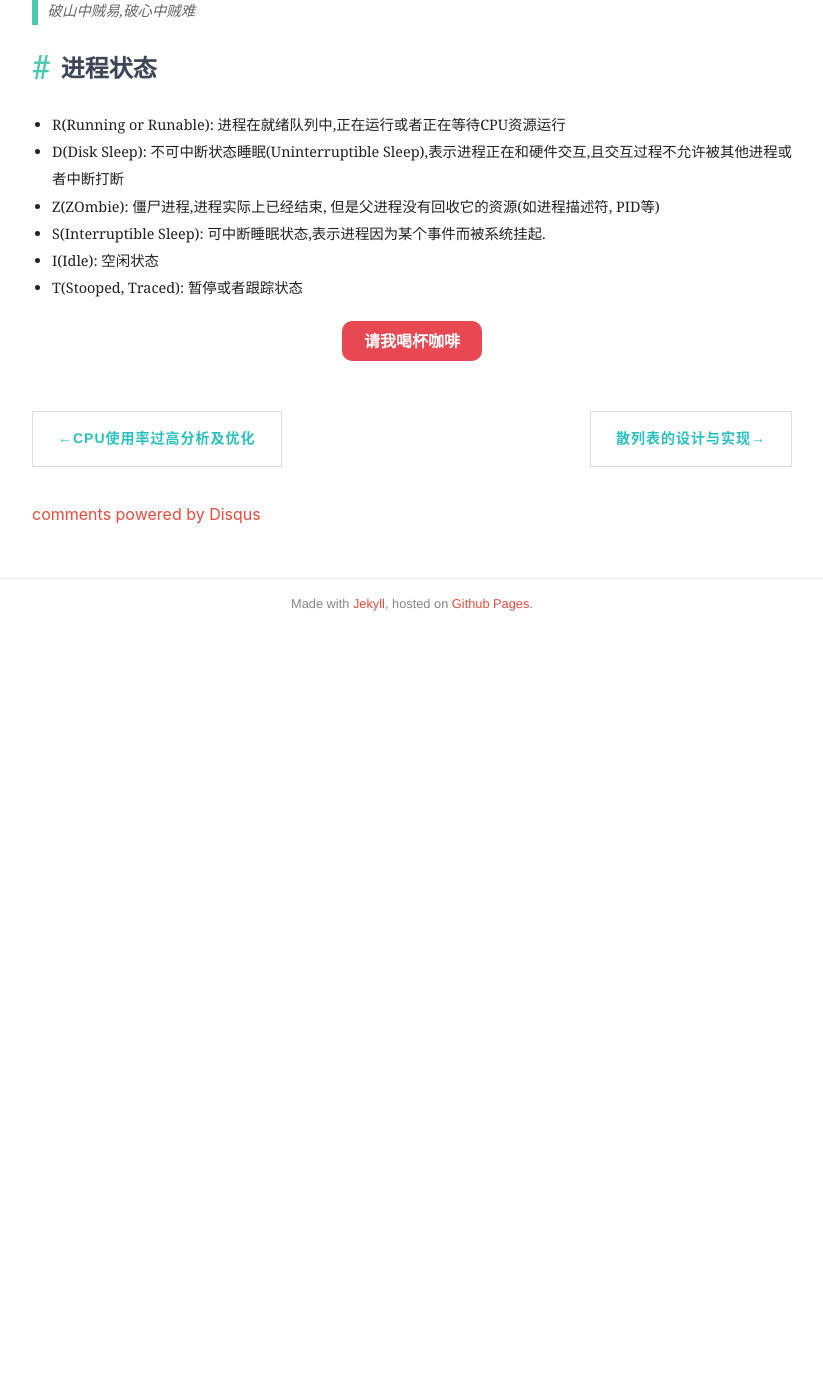
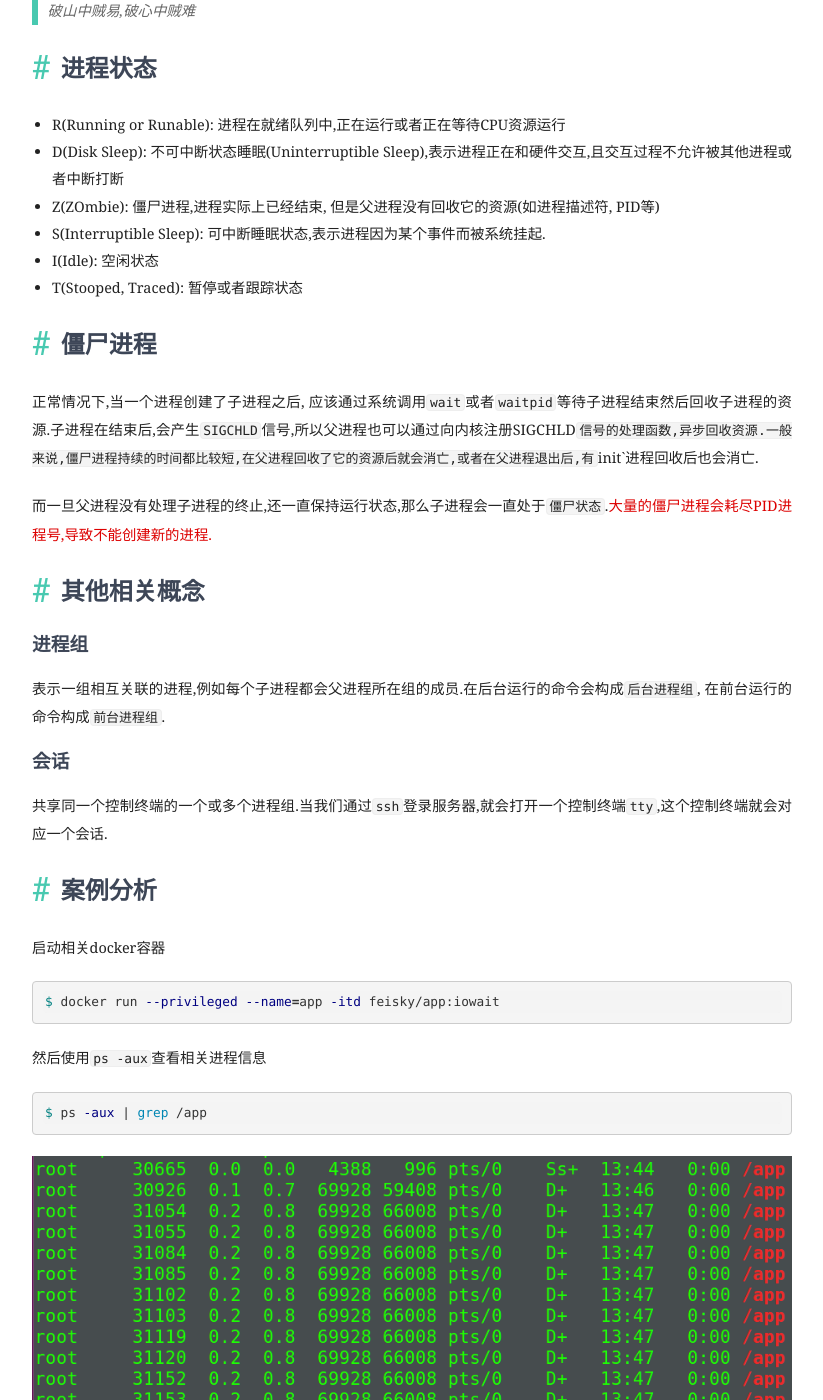
Before and after one commit to linyimin-bupt/linyimin.github.io, a Jekyll site: the page built from _posts/linux-analysis/2019-03-27-uninrruptible-process-and-zombie.md, in a window 1280 px wide and 1400 px high, scrolled down 277 px. Shown: the whole window, without its empty margins (228-1051 px from the left). Built offline with Jekyll 4.4.1, drawn with Linux system fonts in a browser that asks for light colours; nearby versions of some CDN libraries; comment, search, counter and statistics services are not loaded; before the commit the page ends 907 px from its top, so only the background shows below that; some of the changed text lies outside the part shown.

Commit message:
add uninterruptible and zombie process

````diff
--- a/_posts/linux-analysis/2019-03-27-uninrruptible-process-and-zombie.md
+++ b/_posts/linux-analysis/2019-03-27-uninrruptible-process-and-zombie.md
@@ -5,6 +5,8 @@
 ---
 
 > 破山中贼易,破心中贼难
+
+
 
 
 ## 进程状态
@@ -15,3 +17,119 @@
 - S(Interruptible Sleep): 可中断睡眠状态,表示进程因为某个事件而被系统挂起.
 - I(Idle): 空闲状态
 - T(Stooped, Traced): 暂停或者跟踪状态
+
+
+## 僵尸进程
+
+正常情况下,当一个进程创建了子进程之后, 应该通过系统调用`wait`或者`waitpid`等待子进程结束然后回收子进程的资源.子进程在结束后,会产生`SIGCHLD`信号,所以父进程也可以通过向内核注册SIGCHLD`信号的处理函数,异步回收资源.一般来说,僵尸进程持续的时间都比较短,在父进程回收了它的资源后就会消亡,或者在父进程退出后,有`init`进程回收后也会消亡.
+
+而一旦父进程没有处理子进程的终止,还一直保持运行状态,那么子进程会一直处于`僵尸状态`.<font color="#dd0000">大量的僵尸进程会耗尽PID进程号,导致不能创建新的进程.</font>
+
+## 其他相关概念
+
+### 进程组
+
+表示一组相互关联的进程,例如每个子进程都会父进程所在组的成员.在后台运行的命令会构成`后台进程组`, 在前台运行的命令构成`前台进程组`.
+
+### 会话
+
+共享同一个控制终端的一个或多个进程组.当我们通过`ssh`登录服务器,就会打开一个控制终端`tty`,这个控制终端就会对应一个会话.
+
+## 案例分析
+
+启动相关docker容器
+
+```shell
+$ docker run --privileged --name=app -itd feisky/app:iowait
+```
+
+然后使用`ps -aux`查看相关进程信息
+
+```shell
+$ ps -aux | grep /app
+```
+
+![](../../images/posts/linux-analysis/2019-03-27-uninrruptible-process-and-zombie/ps-info.png)
+
+根据`ps`命令的结果,我们可以知道多个`app`进程已经成功启动
+
+- `+`: 前台进程组
+- `s`: 会话的领导进程
+
+接着使用`top`查看系统的使用资源:
+
+```shell
+top
+```
+
+![](../../images/posts/linux-analysis/2019-03-27-uninrruptible-process-and-zombie/top-info.png)
+
+根据`top`命令的结果,我们可以发现存在三个问题:
+
+1. 平均负载性对较高(4个逻辑CPU)
+2. `iowait`太高(这也是引起平均负载升高的一大原因)
+3. 僵尸进城在不断增多,说明父进程没有正确清理子进程的相关资源
+
+### iowait分析
+
+很明显,iowait升高,首要应该去查询系统的IO情况.
+
+我们使用`dstat`查看系统的IO情况
+
+```shell
+$ sudo dstat 1 5 # 间隔1秒输出5组数据
+```
+
+![](../../images/posts/linux-analysis/2019-03-27-uninrruptible-process-and-zombie/dstat-info.png)
+
+可以发现磁盘的读请求很大,说明`iowait`的升高与读请求相关,也就是磁盘读导致的.
+
+接着可以使用`pidstat`命令查看所有进程的IO情况
+
+```shell
+$ pidstat -d 1 20 # 间隔1秒输出20组数据
+```
+
+![](../../images/posts/linux-analysis/2019-03-27-uninrruptible-process-and-zombie/pidstat-d-info.png)
+
+可以发现大量的`app`进程在进行磁盘读操作,每秒读速率为4MB.这里还可以验证一点:<font color="#dd0000">由于进行磁盘IO的进程会处于`不可中断状态(D)`, 内核对硬件的一种保护机制, 避免出现数据的不一致.</font>
+
+根据上述`pidstat`命令得到的结果,使用`app`进程对应的`PID`, 在`ps`命令中查找, 会发现其对应的状态是`D`, 也就是处于`不可中断状态`.
+
+![](../../images/posts/linux-analysis/2019-03-27-uninrruptible-process-and-zombie/ps-info.png)
+
+现在基本上可以确定是进程`app`的问题,那`app`进程到底在进行什么IO操作呢?由于进程想要访问磁盘,必须要使用`系统调用`陷入内核态, 在内核态完成IO操作.所以接下来我们要找出进程的`系统调用`.我们使用`strace`命令来查找相关的系统调用.`strace`是最常用的跟踪系统调用的命令工具.
+
+在终端运行`strace -p PID`:
+
+```shell
+$ strace -p 7433
+```
+
+![](../../images/posts/linux-analysis/2019-03-27-uninrruptible-process-and-zombie/stace-info.png)
+
+可以发现`starce`命令执行失败了, 而且错误居然是没有权限,而我们一直用的是`root`账户.这种情况下,我们<font color="#dd0000">一般需要检查一下进程的状态是否正常</font>
+
+```shell
+$ ps -aux | grep 7433
+```
+
+![](../../images/posts/linux-analysis/2019-03-27-uninrruptible-process-and-zombie/ps-status.png)
+
+可以发现, PID为7433的进程已经变为`僵尸进程`,而僵尸进程是已经执行完退出的进程,所以无法使用`strace`命令进行跟踪分析.根据以上的分析我们可以发现传统的`ps`, `dstat`, `pidstat`, `strace`, `top`这些工具已经不能再提供更多的消息了.所以需要借助基于事件记录的动态追踪工具`perf`了.
+
+首先执行`perf record -g`, 然后执行`perf report`
+
+![](../../images/posts/linux-analysis/2019-03-27-uninrruptible-process-and-zombie/perf.png)
+
+可以发现`app`的确在通过系统调用`sys_read()`读取数据, 并且从`new_sync_read`和`blkdev_direct_io`可以看出,进程正在对磁盘进行**直接读**,也就是绕过了系统缓存,每个读请求都会从磁盘直接读,导致iowait升高.
+
+查看应用的源码`app.c`,可以发现使用了`O_DIRECT`选项直接打开了磁盘.
+
+<font color="#dd0000">直接读写磁盘, 对IO敏感型应用(数据库系统)很友好,因为可以在应用中直接控制磁盘的读写.但是在大部分的情况下,最好还是通过系统缓存来优化磁盘IO</font>
+
+### 僵尸进程
+
+僵尸进程是因为父进程没有回收子进程资源而出现的,所以解决方法很直接:<font color="#dd0000">找出子进程的父进程,然后在父进程中解决.</font>
+
+使用`pstree -p PID`查找子进程PID对应的父进程,然后在父进程中使用`wait`或`waitpid`或者注册`SIGCHLD`信号处理函数进行子进程资源的回收即可.
````
Also changed, not shown: images/posts/linux-analysis/2019-03-27-uninrruptible-process-and-zombie/dstat-info.png (added), images/posts/linux-analysis/2019-03-27-uninrruptible-process-and-zombie/perf.png (added), images/posts/linux-analysis/2019-03-27-uninrruptible-process-and-zombie/pidstat-d-info.png (added), images/posts/linux-analysis/2019-03-27-uninrruptible-process-and-zombie/ps-info.png (added), images/posts/linux-analysis/2019-03-27-uninrruptible-process-and-zombie/ps-status.png (added), images/posts/linux-analysis/2019-03-27-uninrruptible-process-and-zombie/stace-info.png (added), images/posts/linux-analysis/2019-03-27-uninrruptible-process-and-zombie/top-info.png (added).
